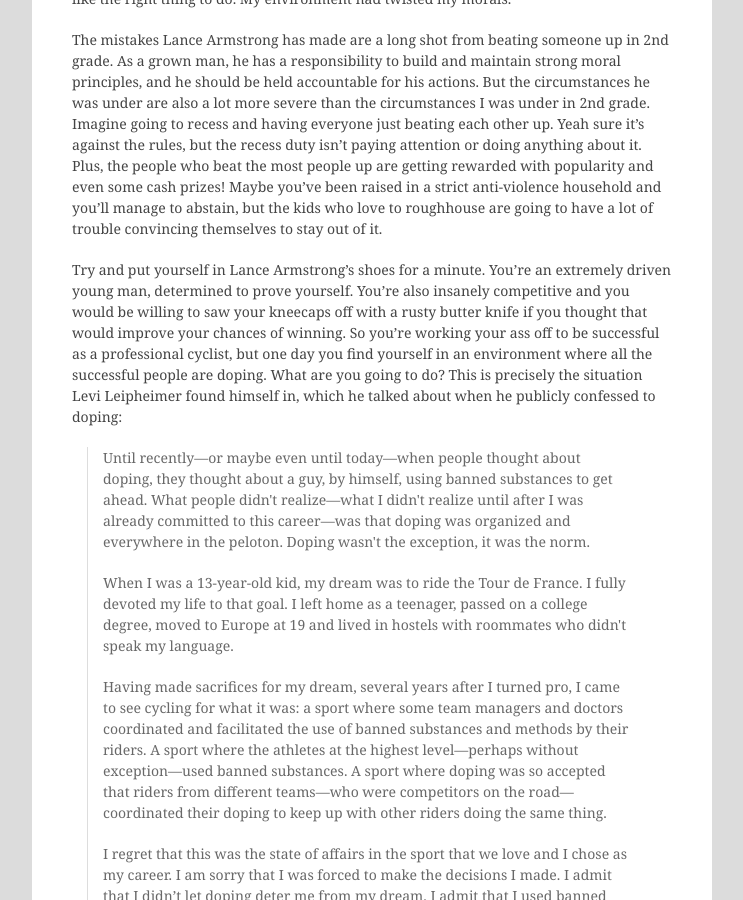
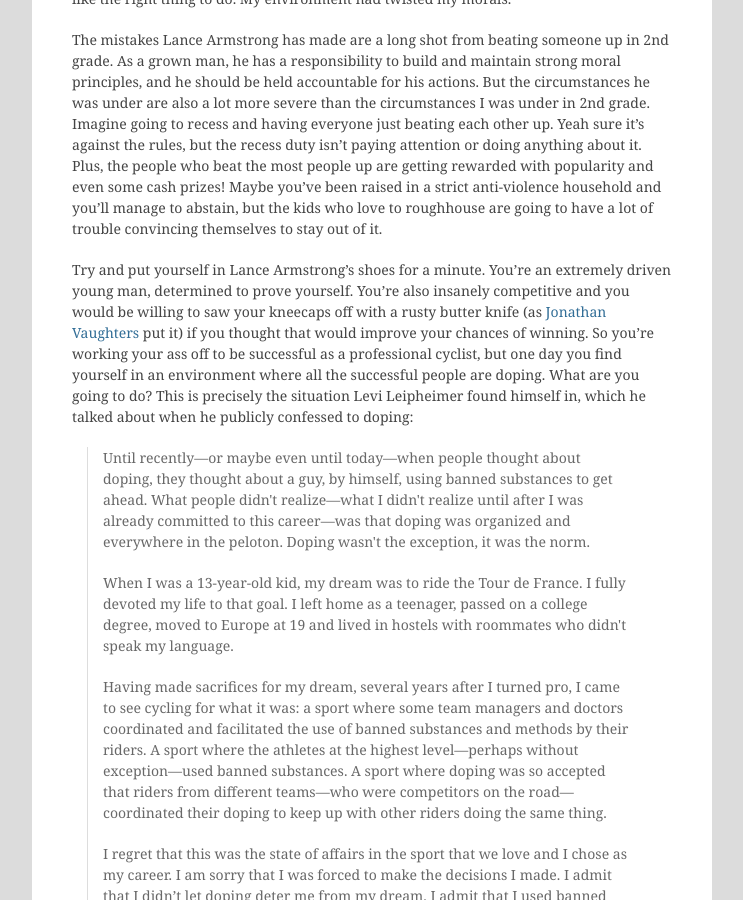
Before and after one commit to chipjacks/chipjacks.github.io, a Jekyll site: the page built from _posts/2013-12-28-lance-armstrong.markdown, in a window 1280 px wide and 900 px high, scrolled down 647 px. Shown: the whole window, without its empty margins (268-1011 px from the left). Built offline with Jekyll 4.4.1, drawn with Linux system fonts in a browser that asks for light colours; Markdown is read by kramdown in place of the engine named in the settings.

Commit message:
revisions

```diff
--- a/_posts/2013-12-28-lance-armstrong.markdown
+++ b/_posts/2013-12-28-lance-armstrong.markdown
@@ -36,13 +36,14 @@
 
 Try and put yourself in Lance Armstrong’s shoes for a minute. You’re an
 extremely driven young man, determined to prove yourself. You’re also insanely
-competitive and you would be willing to saw your kneecaps off with a rusty
-butter knife if you thought that would improve your chances of winning. So
-you’re working your ass off to be successful as a professional cyclist, but one
-day you find yourself in an environment where all the successful people are
-doping. What are you going to do? This is precisely the situation Levi
-Leipheimer found himself in, which he talked about when he publicly confessed to
-doping:
+competitive and you would be willing to  saw your kneecaps off with a rusty
+butter knife (as
+[Jonathan Vaughters](http://www.cyclingnews.com/blogs/jonathan-vaughters/opinion-its-not-all-about-lance-armstrong-and-heres-how-we-can-fight-doping)
+put it) if you thought that would improve your chances of winning. So you’re
+working your ass off to be successful as a professional cyclist, but one day you
+find yourself in an environment where all the successful people are doping. What
+are you going to do? This is precisely the situation Levi Leipheimer found
+himself in, which he talked about when he publicly confessed to doping:
 
 <blockquote>
 <p>
```
